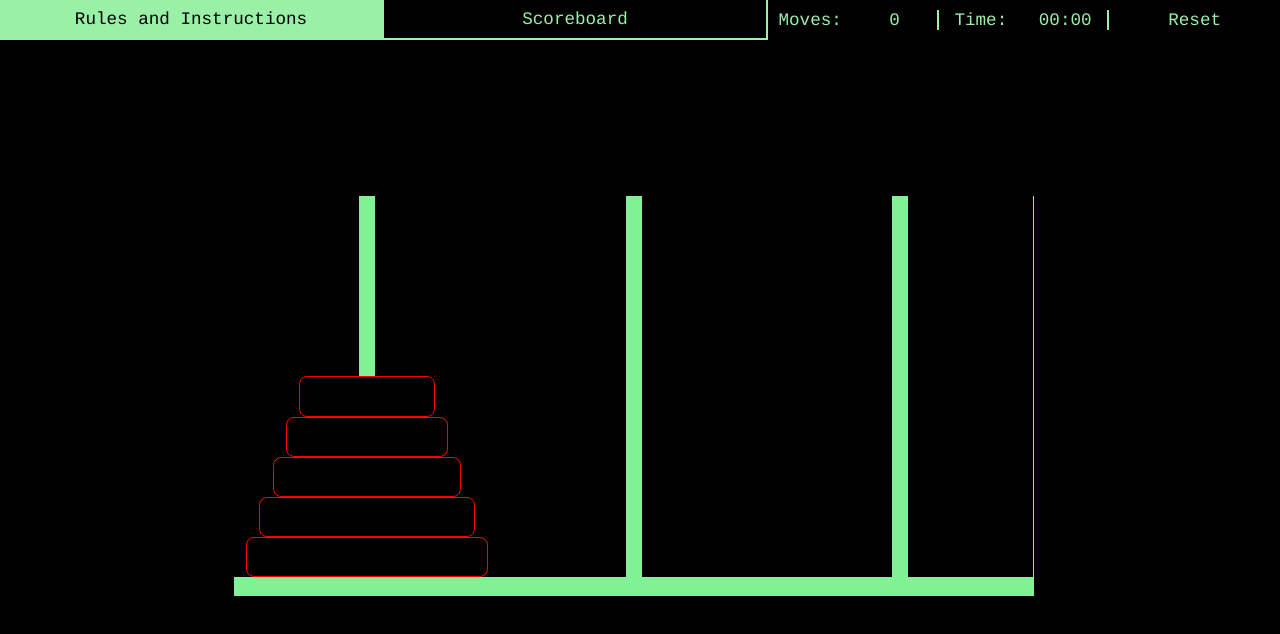
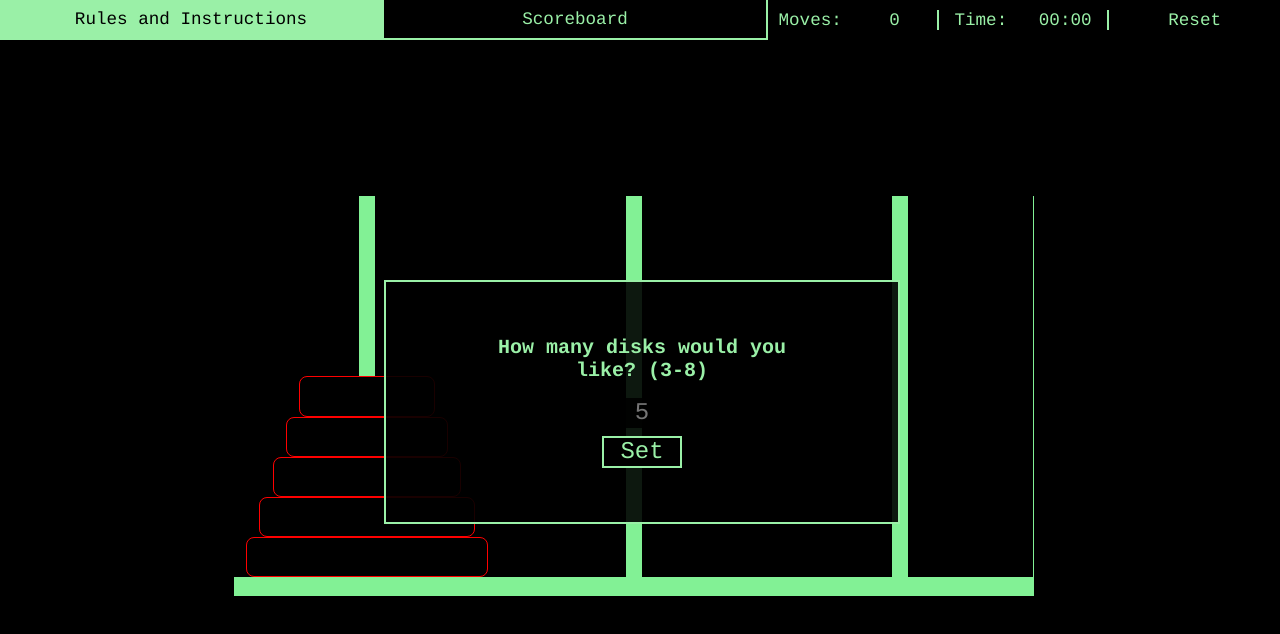
Before and after one commit to Justin-Shin/Project01-TowerofHanoi, a plain HTML site: page index.html in a window 1280 px wide. Drawn offline with nearby package versions, Linux system fonts and the light colour scheme.

Commit message:
finishing touches, a few more to add

```diff
--- a/css/style.css
+++ b/css/style.css
@@ -126,7 +126,7 @@ body {
   background: rgb(154,240,167);
   color: black;
 }
-.reset:active, .scoreboard:active, .instructions:active {
+.reset:active, .set, .scoreboard:active, .instructions:active {
   background:black;
   color:rgb(154,240,167);
   border: rgb(154,240,167) 1px solid;
@@ -207,6 +207,36 @@ p, li {
   font-size:3vh;
   visibility:hidden;
 }
+#queryDiskNumber {
+  display: flex;
+  flex-direction: column;
+  justify-content: center;
+  align-items: center;
+  background: rgba(0,0,0,.9);
+  border: rgb(154,240,167) 2px solid;
+  width: 40%;
+  height:30%;
+  position:absolute;
+  top:35%;
+  left:30%;
+  font-family: Courier, serif;
+  color: rgb(154,240,167);
+  user-select: none;
+  font-size:3vh;
+  visibility:visible;
+}
+input {
+  background: rgba(0,0,0,.9);
+  font-family: Courier, serif;
+  color: rgb(154,240,167);
+  border:none;
+  margin-top:2vh;
+  text-align:center;
+}
+.thingieImtoolazytoname {
+  width:70%;
+  text-align:center;
+}
 .winContainer {
   width:75%;
   height:60%;
@@ -215,3 +245,10 @@ p, li {
 .winContainer>* {
   text-align: center;
 }
+.set {
+  margin-top: 1vh;
+  border:rgb(154,240,167) solid 2px;
+  box-sizing: border-box;
+  width: 10vh;
+  text-align: center;
+}
--- a/index.html
+++ b/index.html
@@ -93,6 +93,11 @@
       </div>
       <div class='reset'>Reset</div>
     </div>
+    <div id="queryDiskNumber">
+      <h2 class = "thingieImtoolazytoname">How many disks would you like? (3-8)</h2>
+      <input placeholder="5"></input>
+      <div class='set'>Set</div>
+    </div>
     <script src="https://ajax.googleapis.com/ajax/libs/jquery/2.2.4/jquery.min.js"></script>
     <script src="js/script.js" charset="utf-8"></script>
   </body>
--- a/js/script.js
+++ b/js/script.js
@@ -25,6 +25,19 @@ var towerOfHanoi = {
     }
   }
 }
+$('.set').on('click',function(){
+  if (2 < parseInt($('input').val()) < 9) {
+    towerOfHanoi.numberOfDisks = Math.floor(parseInt($('input').val()));
+  } else if (parseInt($('input').val())< 3 ) {
+    towerOfHanoi.numberOfDisks = 3;
+  } else if (8 < parseInt($('input').val()) ) {
+    towerOfHanoi.numberOfDisks = 8;
+  } else {
+    towerOfHanoi.numberOfDisks = 5;
+  }
+  $('#queryDiskNumber').css('visibility','hidden');
+  reset();
+})
 $('.tower').on('click', function(){
   towerOfHanoi.clickedTower = $(this)
   diskClick($(this).children('.disk').eq(0));
@@ -110,22 +123,22 @@ function moveDisk(destinationTower) {
 }
 function winScenario() {
   $('#youWinBanner').css('visibility','visible');
-  $('.gameBoard').css('pointer-events','none');
+  // $('.gameBoard').css('pointer-events','none');
   var scoreTime = towerOfHanoi.timer;
   var scoreMove = towerOfHanoi.numberOfClicks;
-  if(towerOfHanoi.highScoreMoves[towerOfHanoi.numberOfDisks-3] < towerOfHanoi.scoreMove){
-    if(towerOfHanoi.scoreTime < towerOfHanoi.highScoreTimes[towerOfHanoi.numberOfDisks-3]){
-      towerOfHanoi.highScoreTimes[towerOfHanoi.numberOfDisks-3] = towerOfHanoi.scoreTime;
-      towerOfHanoi.highScoreMoves[towerOfHanoi.numberOfDisks-3] =towerOfHanoi.scoreMove;
+  if(scoreMove < towerOfHanoi.highScoreMoves[towerOfHanoi.numberOfDisks-3]){
+    if(scoreTime < towerOfHanoi.highScoreTimes[towerOfHanoi.numberOfDisks-3]){
+      towerOfHanoi.highScoreTimes[towerOfHanoi.numberOfDisks-3] = scoreTime;
+      towerOfHanoi.highScoreMoves[towerOfHanoi.numberOfDisks-3] = scoreMove;
       youWin(true);
       return false;
     } else {
-      towerOfHanoi.highScoreMoves[towerOfHanoi.numberOfDisks-3] =towerOfHanoi.scoreMove
+      towerOfHanoi.highScoreMoves[towerOfHanoi.numberOfDisks-3] =scoreMove;
       youWin(true);
       return false;
     }
   } else if(scoreTime < towerOfHanoi.highScoreTimes[towerOfHanoi.numberOfDisks-3]) {
-      towerOfHanoi.highScoreTimes[towerOfHanoi.numberOfDisks-3] = towerOfHanoi.scoreTime;
+      towerOfHanoi.highScoreTimes[towerOfHanoi.numberOfDisks-3] = scoreTime;
     youWin(true);
   } else {
     youWin(false);
@@ -141,6 +154,7 @@ function youWin(highScoreBreak) {
   }
 }
 function reset() {
+  console.log('apple')
   $('.disk').remove();
   towerOfHanoi.numberOfClicks = null;
   towerOfHanoi.activeDisk = null;
@@ -154,6 +168,7 @@ function reset() {
     var diskTemplate = '<div class="disk" '+'id='+ towerOfHanoi.disks[8-towerOfHanoi.numberOfDisks+i] + '></div>'
     $('#towerOne').append(diskTemplate);
   }
+  $('#youWinBanner').css('visibility','hidden');
 
 }
 function parseToTime(secondsTotal) {
```
